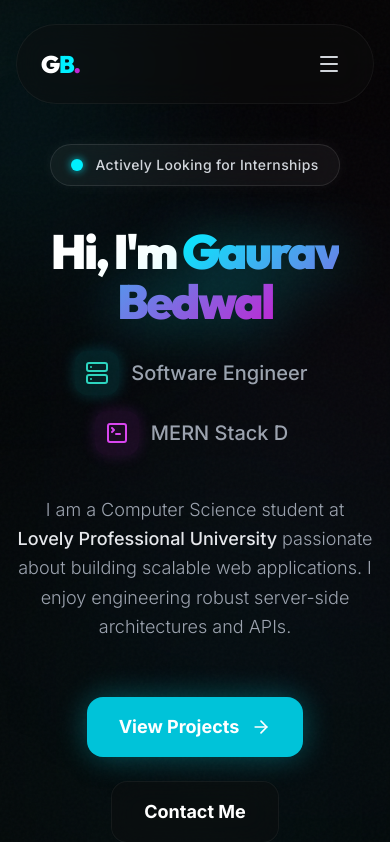
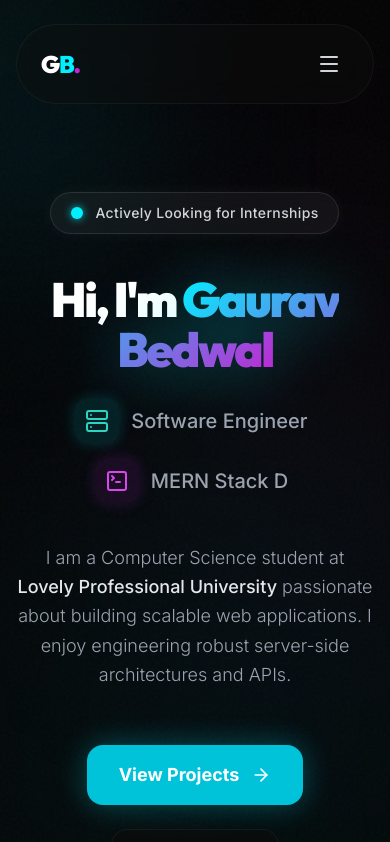
Before and after one commit to gaurav-bedwal/PORTFOLIO-WEBSITE, a React (Vite) app: page / in a window 390 px wide. Shown: the top 842 px of the page. Built offline with nearby package versions, Linux system fonts and the light colour scheme.

Commit message:
style: fix mobile navbar overlap with hero section

```diff
--- a/src/pages/Home.jsx
+++ b/src/pages/Home.jsx
@@ -21,7 +21,7 @@ const Home = () => {
     };
 
     return (
-        <div id="home" className="w-full flex-grow flex flex-col justify-center min-h-[80vh] relative pt-12 md:pt-16">
+        <div id="home" className="w-full flex-grow flex flex-col justify-center min-h-[80vh] relative pt-24 md:pt-16">
             <div className="max-w-4xl relative z-10 mx-auto text-center md:text-left">
                 <motion.div
                     initial={{ opacity: 0, scale: 0.9 }}
```
